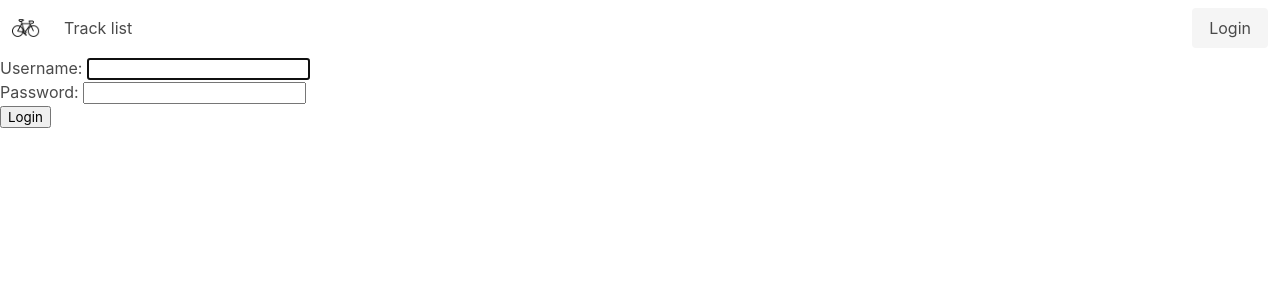
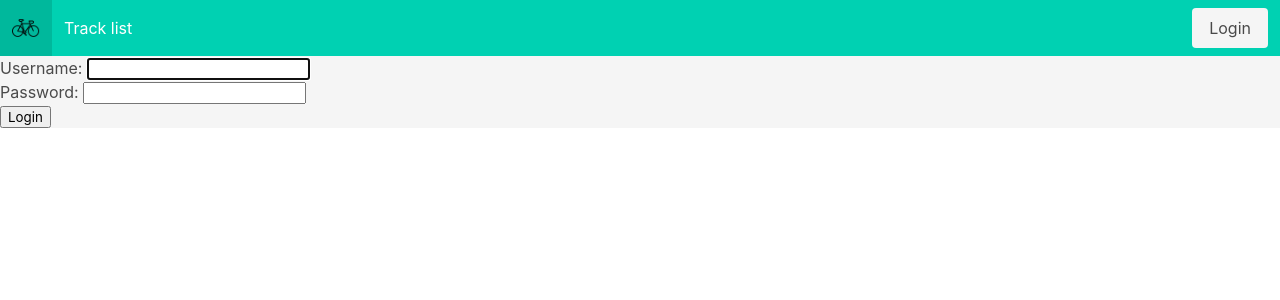
Before and after one commit to martinlehoux/django_bike, a Django app: page /accounts/login/ in a window 1280 px wide. Shown: the top 300 px of the page. Run offline with Django 3.2, Linux system fonts and the light colour scheme; parts of the project's set-up code (start-up, migrations or seed data) failed here and were passed over; some libraries are stand-ins or nearby versions.

Commit message:
fix - Page and navbar colors

```diff
--- a/templates/base.html
+++ b/templates/base.html
@@ -20,7 +20,7 @@
   />
   <link rel="shortcut icon" href="{% static 'favicon.ico' %}" type="image/x-icon">
 </head>
-<body>
+<body class="has-background-light">
   {% include 'navbar.html' %}
   {% block content %}
   {% endblock content %}
--- a/templates/navbar.html
+++ b/templates/navbar.html
@@ -1,6 +1,6 @@
 {% load static %}
 
-<nav class="navbar" role="navigation" aria-label="main navigation">
+<nav class="navbar is-primary" role="navigation" aria-label="main navigation">
   <div class="navbar-brand">
     <a href="{% url 'index' %}" class="navbar-item">
       <img src="{% static 'images/bike.png' %}" alt="">
```
